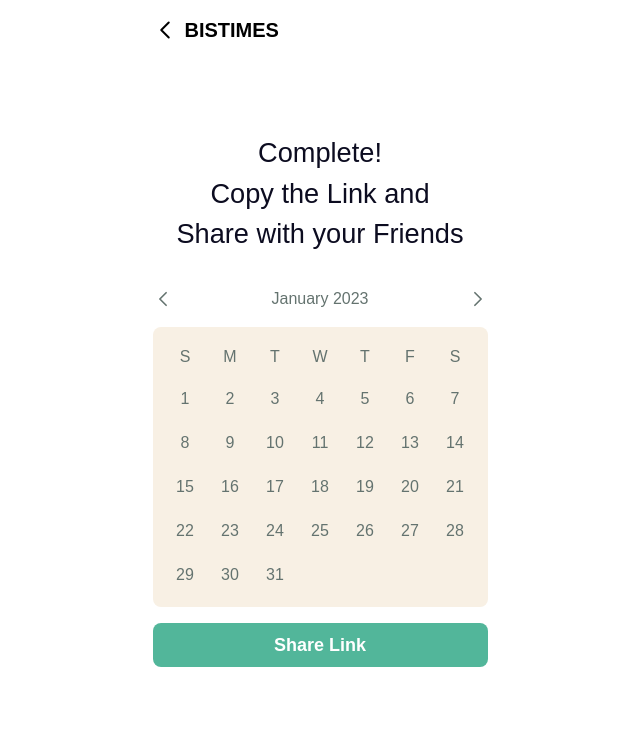
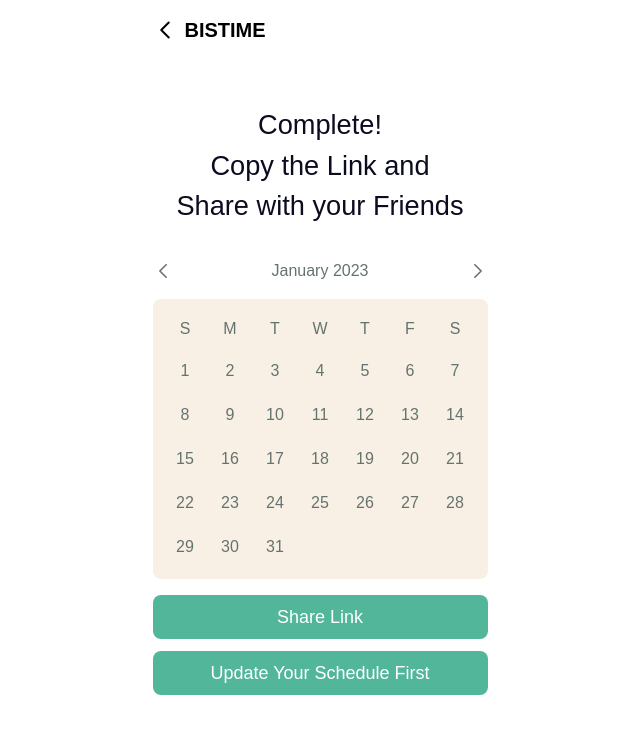
Before and after one commit to PI304/BisTime_Frontend, a Next.js app: page /events/create/summary in a window 1280 px wide. Shown: the top 734 px of the page, without its empty margins (320-960 px from the left). Built offline with nearby package versions, Linux system fonts and the light colour scheme; no server answers; a web font is replaced by a local one.

Commit message:
ui fixes (#29)
* design : toggle, select fontSize

* feat : go to update button

* chore : bistimes -> bistime

```diff
--- a/src/components/common/navigate.tsx
+++ b/src/components/common/navigate.tsx
@@ -67,7 +67,7 @@ export default function Navigate({
           }}
           className="text-[20px] ml-2 font-bold cursor-pointer"
         >
-          BISTIMES
+          BISTIME
         </div>
       )}
       {center === 'title' && (
--- a/src/components/common/select.tsx
+++ b/src/components/common/select.tsx
@@ -33,7 +33,7 @@ export default function Select<T extends FieldValues>({
     <div>
       <Listbox value={selected} onChange={setSelected}>
         <div className="relative">
-          <Listbox.Button className="relative w-16 h-10 text-primary-green-3 cursor-default rounded-md text-h3 bg-secondary-orange-3 p-[1.5px] text-center focus:outline-none focus-visible:border-primary-green-1 ">
+          <Listbox.Button className="relative w-16 h-10 text-primary-green-3 cursor-default rounded-md text-[15px] bg-secondary-orange-3 p-[1.5px] text-center focus:outline-none focus-visible:border-primary-green-1 ">
             <span className="block truncate">{selected.value}</span>
           </Listbox.Button>
           <Transition
@@ -42,7 +42,7 @@ export default function Select<T extends FieldValues>({
             leaveFrom="opacity-100"
             leaveTo="opacity-0"
           >
-            <Listbox.Options className="absolute mt-1 z-10 overflow-auto scrollbar-none scrollbar-track-transparent scrollbar-thumb-primary-green-1 scrollbar-thumb-rounded max-h-40 w-full rounded-md bg-secondary-orange-3 text-h3">
+            <Listbox.Options className="absolute mt-1 z-10 overflow-auto scrollbar-none scrollbar-track-transparent scrollbar-thumb-primary-green-1 scrollbar-thumb-rounded max-h-40 w-full rounded-md bg-secondary-orange-3 text-[15px]">
               {options.map((option, optionIdx) => (
                 <Listbox.Option
                   key={optionIdx}
--- a/src/components/common/toggle.tsx
+++ b/src/components/common/toggle.tsx
@@ -21,7 +21,7 @@ export default function Toggle({
       onChange={setIsEnabled}
       {...rest}
       className={
-        `relative inline-flex text-primary-green-3 text-h3 justify-around h-10 w-24 items-center rounded-md bg-secondary-orange-3` +
+        `relative inline-flex text-primary-green-3 text-[15px] justify-around h-10 w-24 items-center rounded-md bg-secondary-orange-3` +
         (className ? ` ${className}` : '')
       }
     >
@@ -39,14 +39,14 @@ export default function Toggle({
       <span
         className={`${
           isEnabled ? 'translate-x-12' : 'translate-x-1'
-        } absolute -left-0 flex justify-center items-center text-h3 h-8 w-11 transform rounded-md text-white bg-primary-green-1 transition`}
+        } absolute -left-0 flex justify-center items-center text-[15px] h-8 w-11 transform rounded-md text-white bg-primary-green-1 transition`}
       >
         {toggleMenu ? (
-          <span className="text-h3">
+          <span className="text-[15px]">
             {isEnabled ? toggleMenu[1] : toggleMenu[0]}
           </span>
         ) : (
-          <span className="text-h3">{isEnabled ? 'ON' : 'OFF'}</span>
+          <span className="text-[15px]">{isEnabled ? 'ON' : 'OFF'}</span>
         )}
       </span>
     </Switch>
--- a/src/pages/events/create/summary.tsx
+++ b/src/pages/events/create/summary.tsx
@@ -40,6 +40,13 @@ function Schedule() {
     );
   };
 
+  const handleSchedule = () => {
+    window.open(
+      `${process.env.NEXT_PUBLIC_BASE_URL}/events/update?uuid=${uuid}`,
+      '_blank',
+    );
+  };
+
   if (isLoader) return <Loader />;
 
   return (
@@ -54,9 +61,16 @@ function Schedule() {
           </h1>
         </div>
         <SummaryCalender />
-        <div className="w-full flex items-center justify-center mt-4">
-          <Button loading={copyLoading} onClick={handleShareLink}>
+        <div className="w-full flex-col space-y-3 items-center justify-center mt-4">
+          <Button
+            className="font-medium"
+            loading={copyLoading}
+            onClick={handleShareLink}
+          >
             Share Link
+          </Button>
+          <Button className="font-medium" onClick={handleSchedule}>
+            Update Your Schedule First
           </Button>
         </div>
       </div>
```
